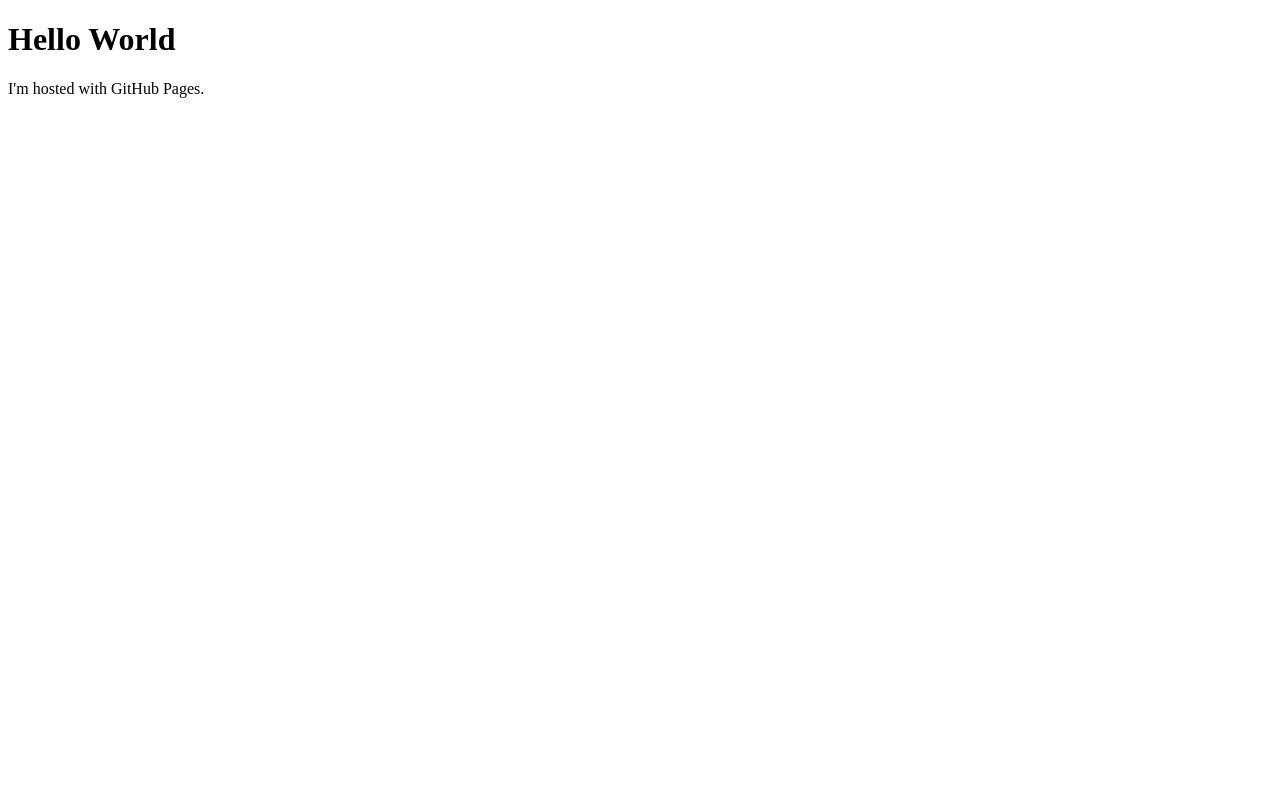
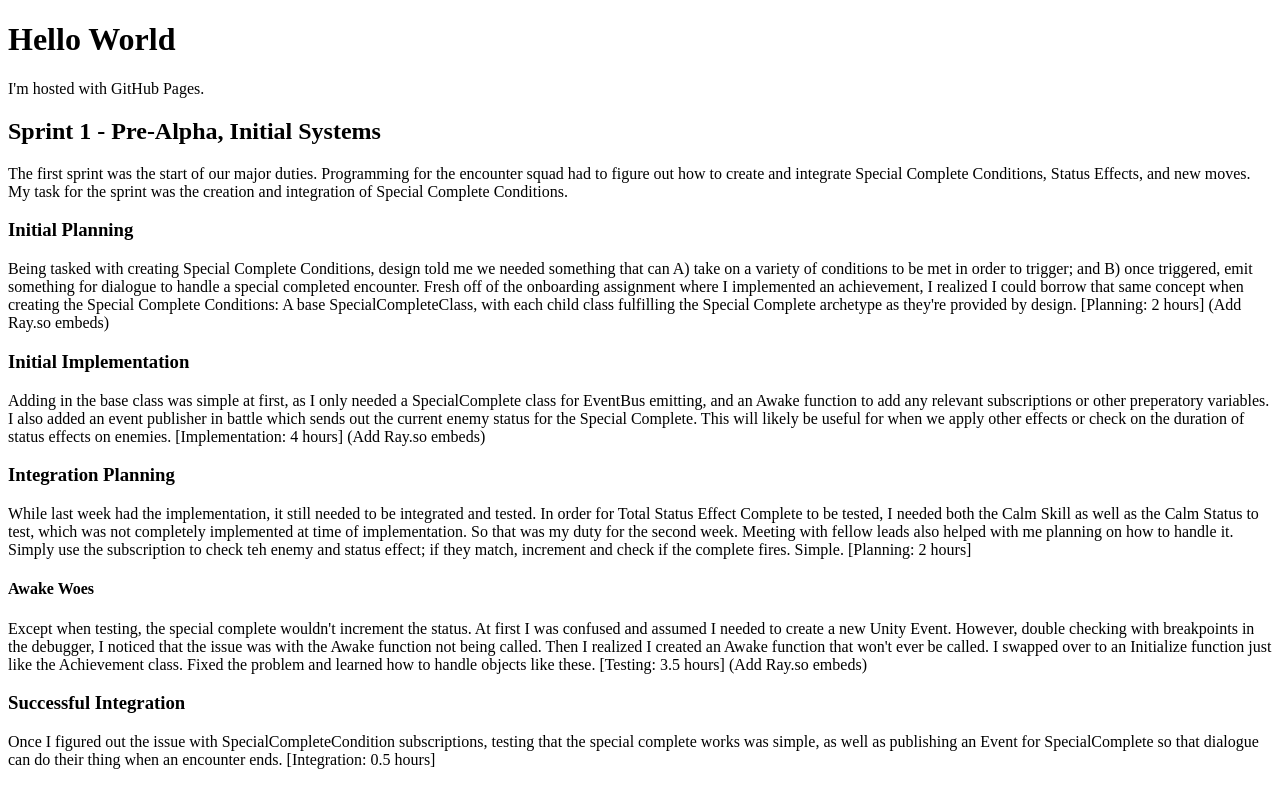
Before and after one commit to joseandr1019/joseandr1019.github.io, a plain HTML site: page index.html in a window 1280 px wide. Drawn offline with Linux system fonts and the light colour scheme.

Commit message:
Sprint 1 Basic Additions
Added the DevBlog notes of what I've done during Sprint 1

```diff
--- a/index.html
+++ b/index.html
@@ -3,5 +3,56 @@
 <body>
 <h1>Hello World</h1>
 <p>I'm hosted with GitHub Pages.</p>
+
+<h2>Sprint 1 - Pre-Alpha, Initial Systems</h2>
+<p>
+    The first sprint was the start of our major duties. Programming for the encounter squad had to figure out how to create and integrate Special Complete Conditions,
+    Status Effects, and new moves. My task for the sprint was the creation and integration of Special Complete Conditions.
+</p>
+
+<h3>Initial Planning</h3>
+<p>
+    Being tasked with creating Special Complete Conditions, design told me we needed something that can A) take on a variety of conditions to be met in order to trigger;
+    and B) once triggered, emit something for dialogue to handle a special completed encounter. Fresh off of the onboarding assignment where I implemented an achievement,
+    I realized I could borrow that same concept when creating the Special Complete Conditions: A base SpecialCompleteClass, with each child class fulfilling the
+    Special Complete archetype as they're provided by design.
+
+    [Planning: 2 hours]
+    (Add Ray.so embeds)
+</p>
+
+<h3>Initial Implementation</h3>
+<p>
+    Adding in the base class was simple at first, as I only needed a SpecialComplete class for EventBus emitting, and an Awake function to add any relevant subscriptions
+    or other preperatory variables. I also added an event publisher in battle which sends out the current enemy status for the Special Complete. This will likely be
+    useful for when we apply other effects or check on the duration of status effects on enemies.
+    [Implementation: 4 hours]
+    (Add Ray.so embeds)
+</p>
+
+<h3>Integration Planning</h3>
+<p>
+    While last week had the implementation, it still needed to be integrated and tested. In order for Total Status Effect Complete to be tested, I needed both the Calm Skill
+    as well as the Calm Status to test, which was not completely implemented at time of implementation. So that was my duty for the second week. Meeting with fellow leads also
+    helped with me planning on how to handle it. Simply use the subscription to check teh enemy and status effect; if they match, increment and check if the complete fires. Simple.
+    [Planning: 2 hours]
+</p>
+
+<h4>Awake Woes</h4>
+<p>
+    Except when testing, the special complete wouldn't increment the status. At first I was confused and assumed I needed to create a new Unity Event. However, double
+    checking with breakpoints in the debugger, I noticed that the issue was with the Awake function not being called. Then I realized I created an Awake function that won't ever be
+    called. I swapped over to an Initialize function just like the Achievement class. Fixed the problem and learned how to handle objects like these.
+    [Testing: 3.5 hours]
+    (Add Ray.so embeds)
+</p>
+
+<h3>Successful Integration</h3>
+<p>
+    Once I figured out the issue with SpecialCompleteCondition subscriptions, testing that the special complete works was simple, as well as publishing an Event for
+    SpecialComplete so that dialogue can do their thing when an encounter ends.
+    [Integration: 0.5 hours]
+</p>
+
 </body>
 </html>
```
